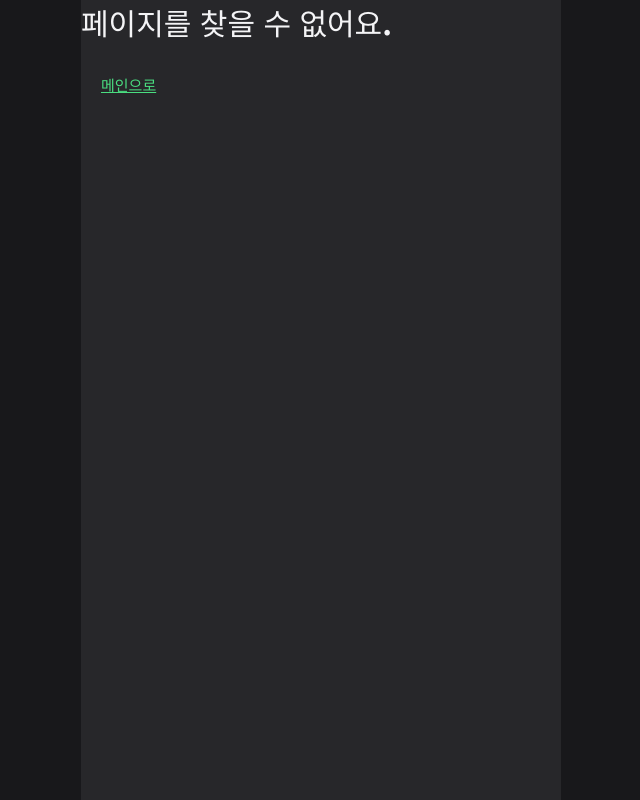
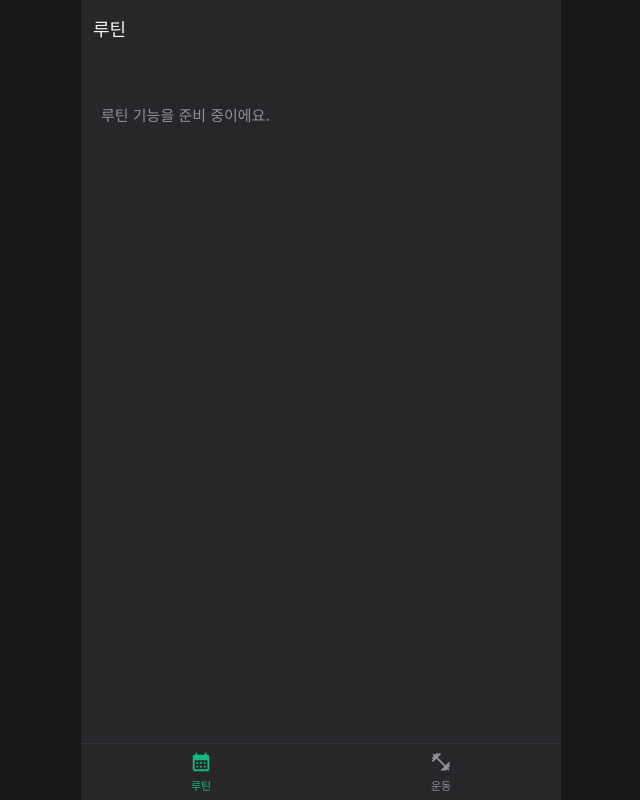
Before and after one commit to qpow1018/health-note, a React (Vite) app: page /routine in a window 1280 px wide. Shown: the whole page, without its empty margins (319-959 px from the left). Built offline with nearby package versions, Linux system fonts and the light colour scheme.

Commit message:
feat: 루틴과 운동 하단 내비게이션 추가

```diff
--- a/src/app/App.tsx
+++ b/src/app/App.tsx
@@ -1,6 +1,7 @@
-import { BrowserRouter, Link, Route, Routes } from 'react-router-dom'
+import { BrowserRouter, Link, Navigate, Route, Routes } from 'react-router-dom'
 import ToastContainer from '@/components/common/toast/ToastContainer'
-import Header from '@/components/common/header/Header'
+import BottomNavigation from './BottomNavigation'
+import RoutinePage from '@/pages/routine/RoutinePage'
 import ExerciseListPage from '@/pages/exercise/ExerciseListPage'
 import ExerciseDetailPage from '@/pages/exercise/ExerciseDetailPage'
 import ExerciseEditPage from '@/pages/exercise/ExerciseEditPage'
@@ -12,13 +13,11 @@ function App() {
     <BrowserRouter>
       <main className={styles['app-shell']}>
         <Routes>
-          <Route path="/" element={
-            <div className={styles['home']}>
-              <Header title="Health Note" showBack={false} />
-              <Link to="/exercise">내 운동</Link>
-            </div>
-          } />
-          <Route path="/exercise" element={<ExerciseListPage />} />
+          <Route path="/" element={<Navigate to="/exercise" replace />} />
+          <Route element={<BottomNavigation />}>
+            <Route path="/routine" element={<RoutinePage />} />
+            <Route path="/exercise" element={<ExerciseListPage />} />
+          </Route>
           <Route path="/exercise/:exerciseId" element={<ExerciseDetailPage />} />
           <Route path="/exercise/:exerciseId/edit" element={<ExerciseEditPage />} />
           <Route path="/exercise/new" element={<ExerciseCreatePage />} />
--- /dev/null
+++ b/src/app/BottomNavigation.module.scss
@@ -0,0 +1,38 @@
+.layout {
+  padding-bottom: calc(56px + env(safe-area-inset-bottom));
+
+  .navigation {
+    @include app-width;
+    position: fixed;
+    bottom: 0;
+    left: 50%;
+    transform: translateX(-50%);
+    display: flex;
+    padding: 0 env(safe-area-inset-right) env(safe-area-inset-bottom)
+      env(safe-area-inset-left);
+    border-top: 1px solid $border-soft;
+    background: $bg;
+
+    a {
+      display: flex;
+      flex: 1;
+      flex-direction: column;
+      align-items: center;
+      justify-content: center;
+      gap: 4px;
+      min-height: 56px;
+      color: $text-secondary;
+      font-size: 11px;
+      text-decoration: none;
+
+      &[aria-current='page'] {
+        color: $mint-accent;
+      }
+
+      &:focus-visible {
+        outline: 2px solid $mint-accent;
+        outline-offset: -4px;
+      }
+    }
+  }
+}
--- /dev/null
+++ b/src/app/BottomNavigation.tsx
@@ -0,0 +1,23 @@
+import { MdCalendarMonth, MdFitnessCenter } from 'react-icons/md'
+import { NavLink, Outlet } from 'react-router-dom'
+import styles from './BottomNavigation.module.scss'
+
+function BottomNavigation() {
+  return (
+    <div className={styles['layout']}>
+      <Outlet />
+      <nav className={styles['navigation']} aria-label="주요 메뉴">
+        <NavLink to="/routine">
+          <MdCalendarMonth size={22} aria-hidden="true" />
+          <span>루틴</span>
+        </NavLink>
+        <NavLink to="/exercise">
+          <MdFitnessCenter size={22} aria-hidden="true" />
+          <span>운동</span>
+        </NavLink>
+      </nav>
+    </div>
+  )
+}
+
+export default BottomNavigation
--- /dev/null
+++ b/src/pages/routine/RoutinePage.module.scss
@@ -0,0 +1,7 @@
+.routine-page {
+  .message {
+    padding: 48px max($page-padding, env(safe-area-inset-right))
+      $page-padding max($page-padding, env(safe-area-inset-left));
+    color: $text-secondary;
+  }
+}
--- /dev/null
+++ b/src/pages/routine/RoutinePage.tsx
@@ -0,0 +1,13 @@
+import Header from '@/components/common/header/Header'
+import styles from './RoutinePage.module.scss'
+
+function RoutinePage() {
+  return (
+    <section className={styles['routine-page']}>
+      <Header title="루틴" showBack={false} />
+      <p className={styles['message']}>루틴 기능을 준비 중이에요.</p>
+    </section>
+  )
+}
+
+export default RoutinePage
```
